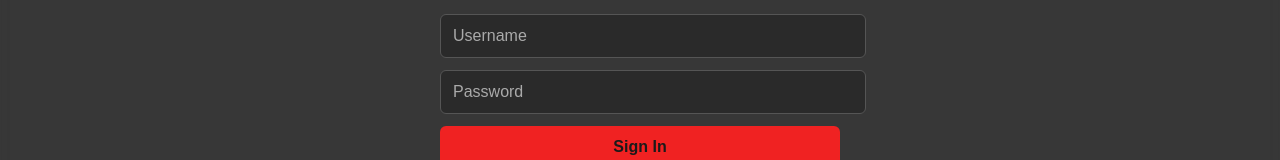
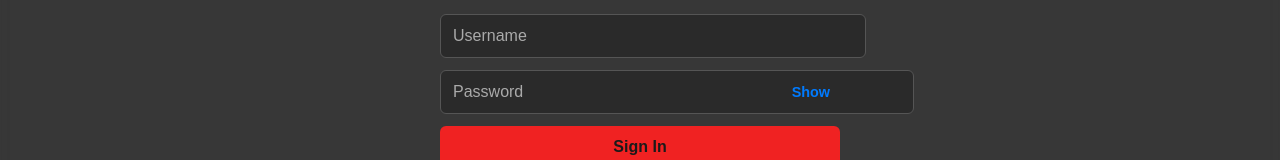
Before and after one commit to bwolfe53144/fantasy_bowling_frontend, a React (Vite) app: page /signin in a window 1280 px wide. Shown: the part 406-566 px from the top of the page. Built offline with nearby package versions, Linux system fonts and the light colour scheme; no server answers.

Commit message:
Added show password state and show password on the sign in form

```diff
--- a/src/pages/SignIn.jsx
+++ b/src/pages/SignIn.jsx
@@ -12,6 +12,7 @@ const Signin = () => {
   const [forgotEmail, setForgotEmail] = useState("");
   const [forgotSuccess, setForgotSuccess] = useState("");
   const [showForgotForm, setShowForgotForm] = useState(false);
+  const [showPassword, setShowPassword] = useState(false);
   const navigate = useNavigate();
 
   const handleChange = (e) => {
@@ -72,14 +73,36 @@ const Signin = () => {
                 onChange={handleChange}
                 required
               />
+              <div style={{ position: "relative" }}>
                 <input
-                type="password"
+                  type={showPassword ? "text" : "password"}
                   name="password"
                   placeholder="Password"
                   value={form.password}
                   onChange={handleChange}
                   required
+                  style={{ paddingRight: "60px" }}
                 />
+                <button
+                  type="button"
+                  onClick={() => setShowPassword(!showPassword)}
+                  style={{
+                    position: "absolute",
+                    right: "10px",
+                    top: "50%",
+                    transform: "translateY(-50%)",
+                    background: "none",
+                    border: "none",
+                    cursor: "pointer",
+                    color: "#007bff",
+                    fontSize: "0.9rem",
+                    padding: 0,
+                  }}
+                  aria-label={showPassword ? "Hide password" : "Show password"}
+                >
+                  {showPassword ? "Hide" : "Show"}
+                </button>
+              </div>
               <button type="submit">Sign In</button>
             </form>
             <p>
@@ -95,7 +118,9 @@ const Signin = () => {
                 Forgot Password?
               </button>
             </p>
-            <a className="home-link" href="/">← Back to Home</a>
+            <a className="home-link" href="/">
+              ← Back to Home
+            </a>
           </>
         ) : (
           <form className="signin-form" onSubmit={handleForgotSubmit}>
```
Lines whose indentation alone changed are shown as unchanged.
